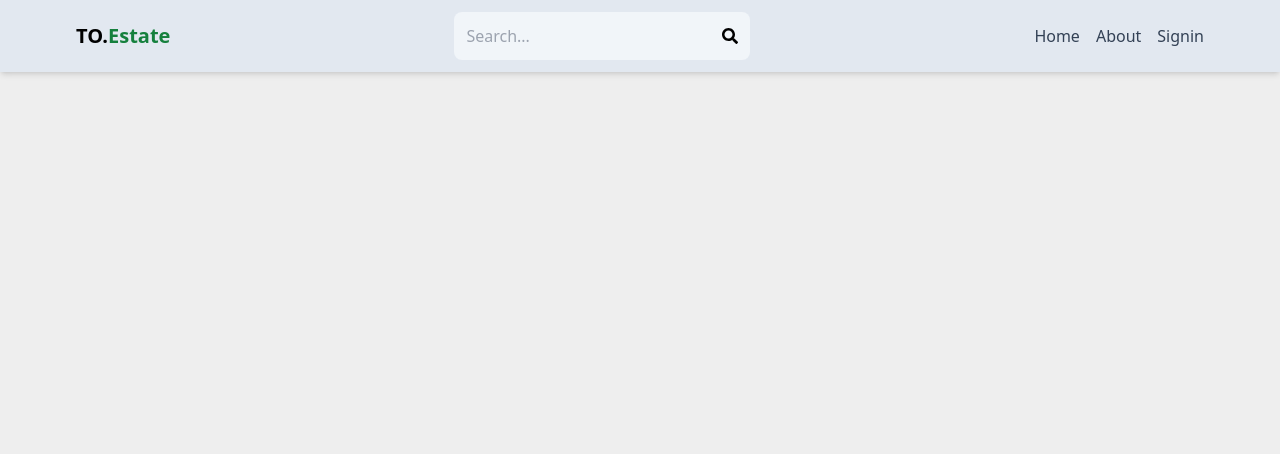
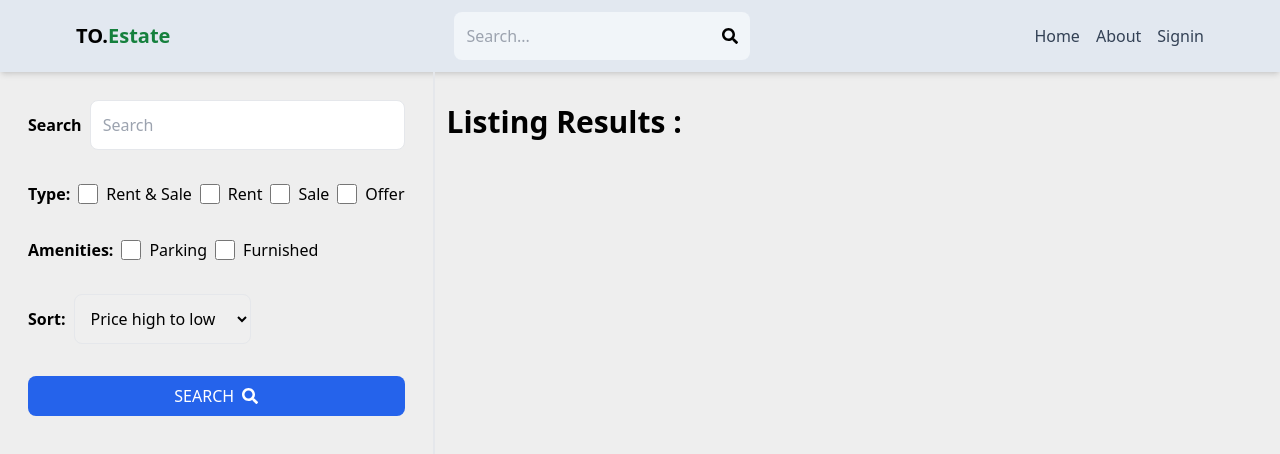
Before and after one commit to ismail01-jl/Estate_XII, a React (Vite) app in the folder client/: page /search in a window 1280 px wide. Shown: the top 454 px of the page. Built offline with nearby package versions, Linux system fonts and the light colour scheme; no server answers.

Commit message:
Create search page Ul

```diff
--- a/client/src/App.jsx
+++ b/client/src/App.jsx
@@ -12,6 +12,7 @@
 import CreateListing from './pages/CreateListing';
 import EditListing from './pages/EditListing';
 import ViewListing from './pages/ViewListing';
+import Search from './pages/Search';
 
 export default function App() {
   return (
@@ -28,6 +29,7 @@
           <Route path='/edit-listing/:listingId' element={<EditListing />} />
         </Route>
         <Route path='/about' element={<About />} />
+        <Route path='/search' element={<Search />} />
         <Route path='/view-listing/:listingId' element={<ViewListing />} />
 
       </Routes>
--- /dev/null
+++ b/client/src/pages/Search.jsx
@@ -0,0 +1,97 @@
+import React from 'react'
+import { FaSearch } from 'react-icons/fa'
+
+export default function Search() {
+    return (
+        <div className='flex flex-col md:flex-row'>
+            <div className='p-7 border-b-2 md:border-r-2 md:min-h-screen'>
+                <form className='flex flex-col gap-8'>
+                    <div className='flex items-center gap-2'>
+                        <label className='font-semibold whitespace-nowrap '>Search</label>
+                        <input
+                            id='searchTerm'
+                            type="text"
+                            name="search"
+                            placeholder="Search"
+                            className='border rounded-lg p-3 w-full'
+                        />
+                    </div>
+                    <div className='flex gap-2 flex-wrap items-center'>
+                        <label className='font-semibold'>Type:</label>
+                        <div className='flex gap-2'>
+                            <input
+                                type='checkbox'
+                                id='all'
+                                className='w-5'
+                            />
+                            <span>Rent & Sale</span>
+                        </div>
+                        <div className='flex gap-2'>
+                            <input
+                                type='checkbox'
+                                id='rent'
+                                className='w-5'
+                            />
+                            <span>Rent</span>
+                        </div>
+                        <div className='flex gap-2'>
+                            <input
+                                type='checkbox'
+                                id='sale'
+                                className='w-5'
+                            />
+                            <span>Sale</span>
+                        </div>
+                        <div className='flex gap-2'>
+                            <input
+                                type='checkbox'
+                                id='offer'
+                                className='w-5'
+
+                            />
+                            <span>Offer</span>
+                        </div>
+                    </div>
+                    <div className='flex gap-2 flex-wrap items-center'>
+                        <label className='font-semibold'>Amenities:</label>
+                        <div className='flex gap-2'>
+                            <input
+                                type='checkbox'
+                                id='parking'
+                                className='w-5'
+                            />
+                            <span>Parking</span>
+                        </div>
+                        <div className='flex gap-2'>
+                            <input
+                                type='checkbox'
+                                id='furnished'
+                                className='w-5'
+                            />
+                            <span>Furnished</span>
+                        </div>
+                    </div>
+                    <div className='flex items-center gap-2'>
+                        <label className='font-semibold'>Sort:</label>
+                        <select
+                            defaultValue={'created_at_desc'}
+                            id='sort_order'
+                            className='border rounded-lg p-3'
+                        >
+                            <option value='regularPrice_desc'>Price high to low</option>
+                            <option value='regularPrice_asc'>Price low to hight</option>
+                            <option value='createdAt_desc'>Latest</option>
+                            <option value='createdAt_asc'>Oldest</option>
+                        </select>
+                    </div>
+                    <button className='flex justify-center items-center gap-2 bg-blue-600 w-full text-white p-2 rounded-lg uppercase hover:opacity-95'>
+                        Search <FaSearch className='whitespace-nowrap hover:cursor-pointer hover:text-white' />
+                    </button>
+                </form>
+            </div>
+            <div className='text-3xl font-semibold border-b p-3 text-black mt-5'>
+                <h1>Listing Results :</h1>
+            </div>
+        </div>
+    )
+}
```
